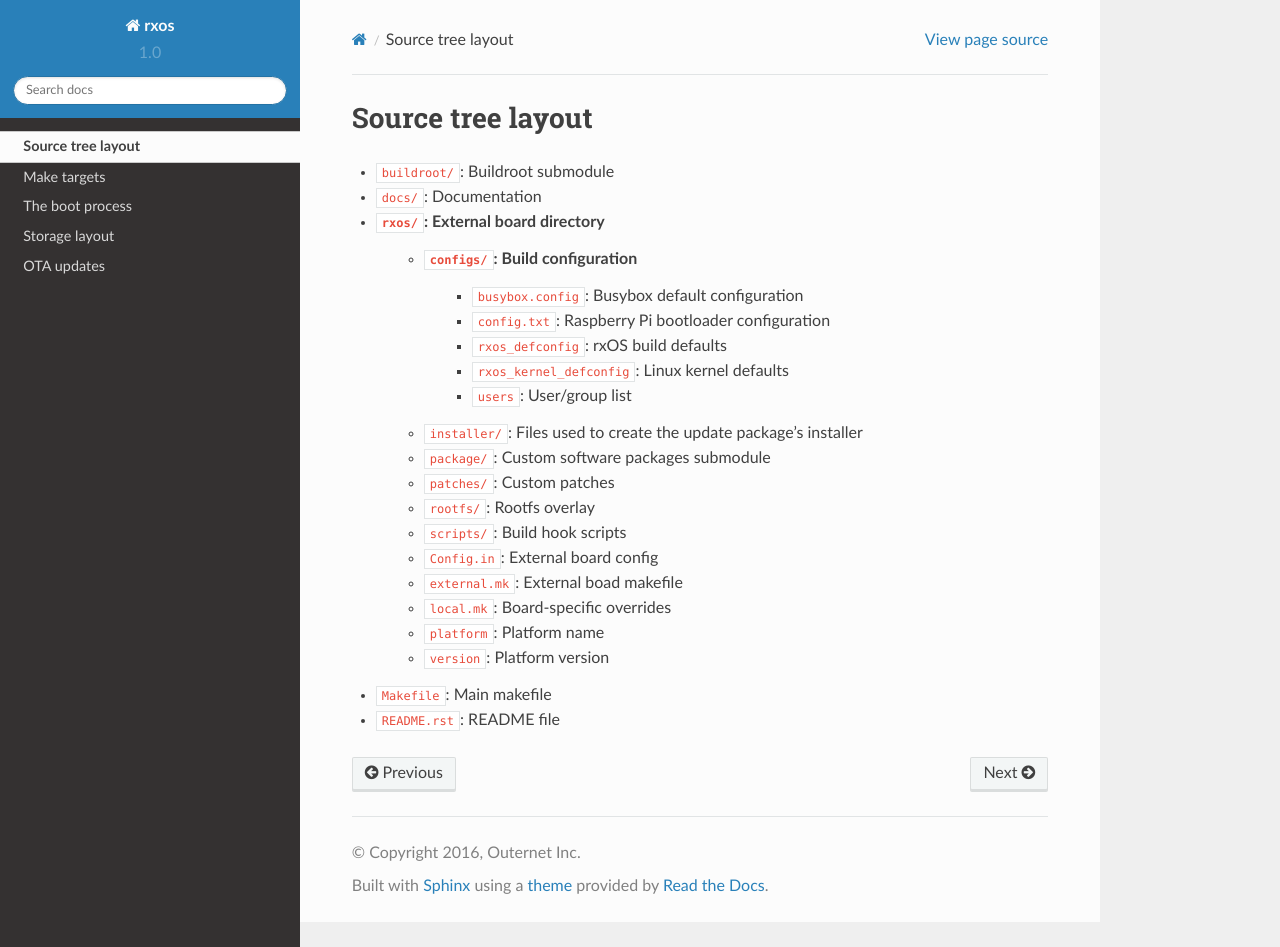
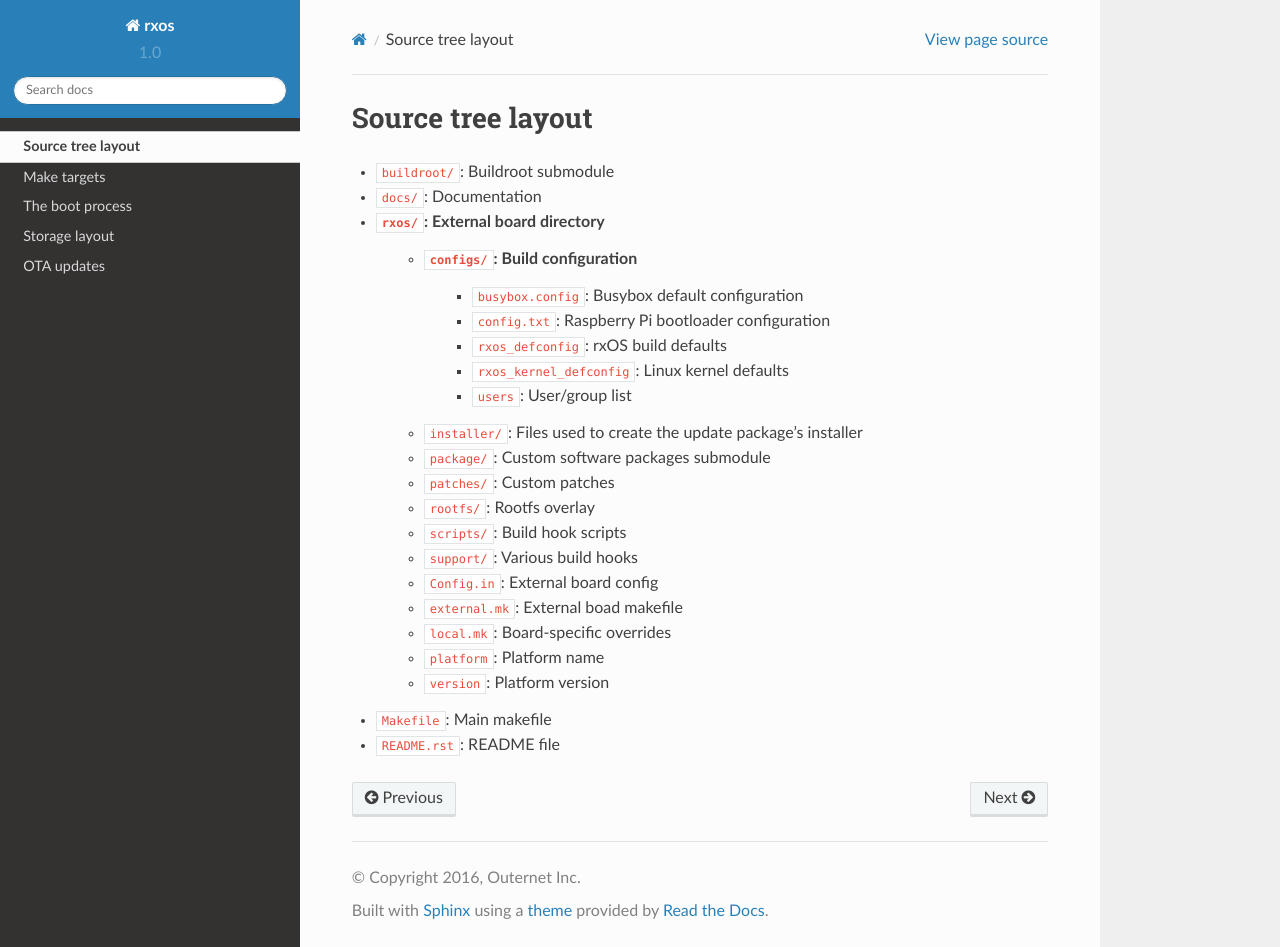
Before and after one commit to amasloub/rxOS, a Sphinx documentation site: the page built from docs/source/source_tree_layout.rst, in a window 1280 px wide and 947 px high. Built offline with Sphinx 7.4.7 and the Read the Docs theme 2.0.0, drawn with Linux system fonts in a browser that asks for light colours.

Commit message:
Documented new directory
Signed-off-by: Branko Vukelic <branko@outernet.is>

```diff
--- a/docs/source/source_tree_layout.rst
+++ b/docs/source/source_tree_layout.rst
@@ -15,6 +15,7 @@ Source tree layout
     - ``patches/``: Custom patches
     - ``rootfs/``: Rootfs overlay
     - ``scripts/``: Build hook scripts
+    - ``support/``: Various build hooks
     - ``Config.in``: External board config
     - ``external.mk``: External boad makefile
     - ``local.mk``: Board-specific overrides
```
